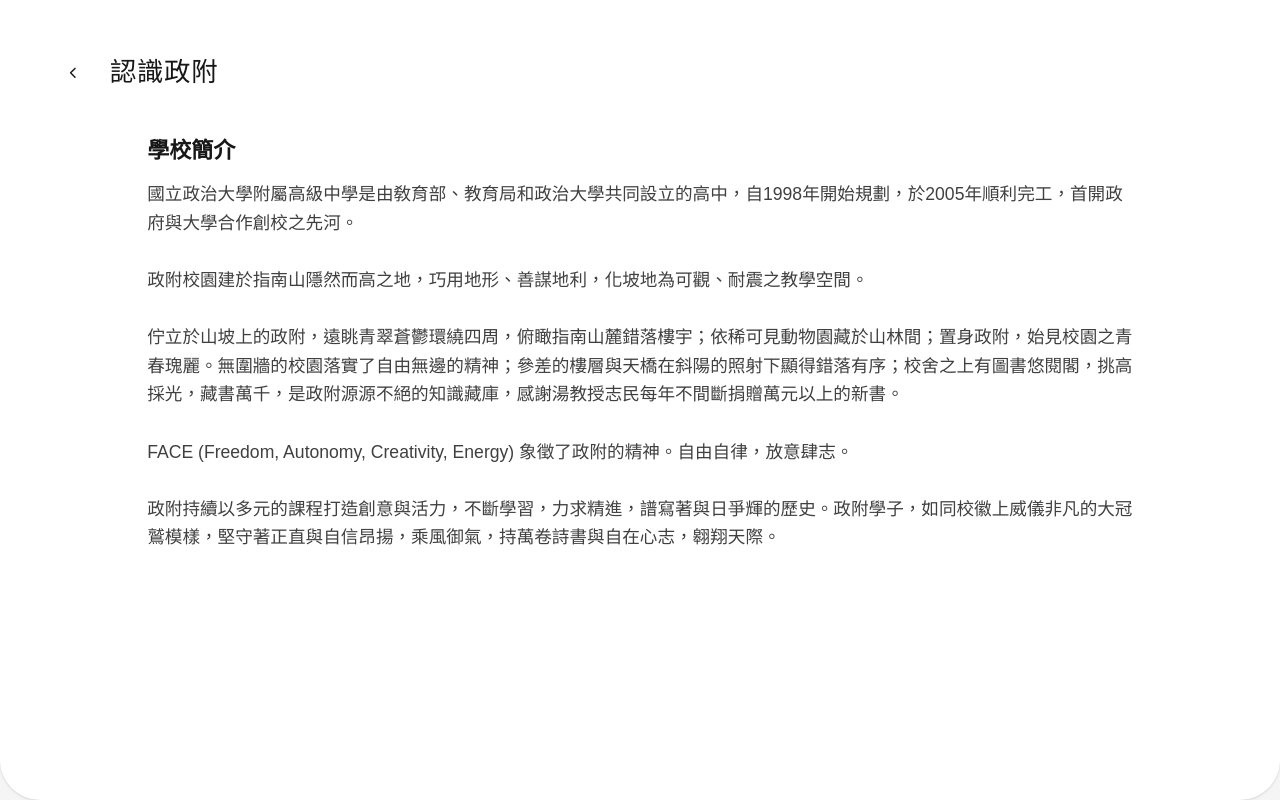
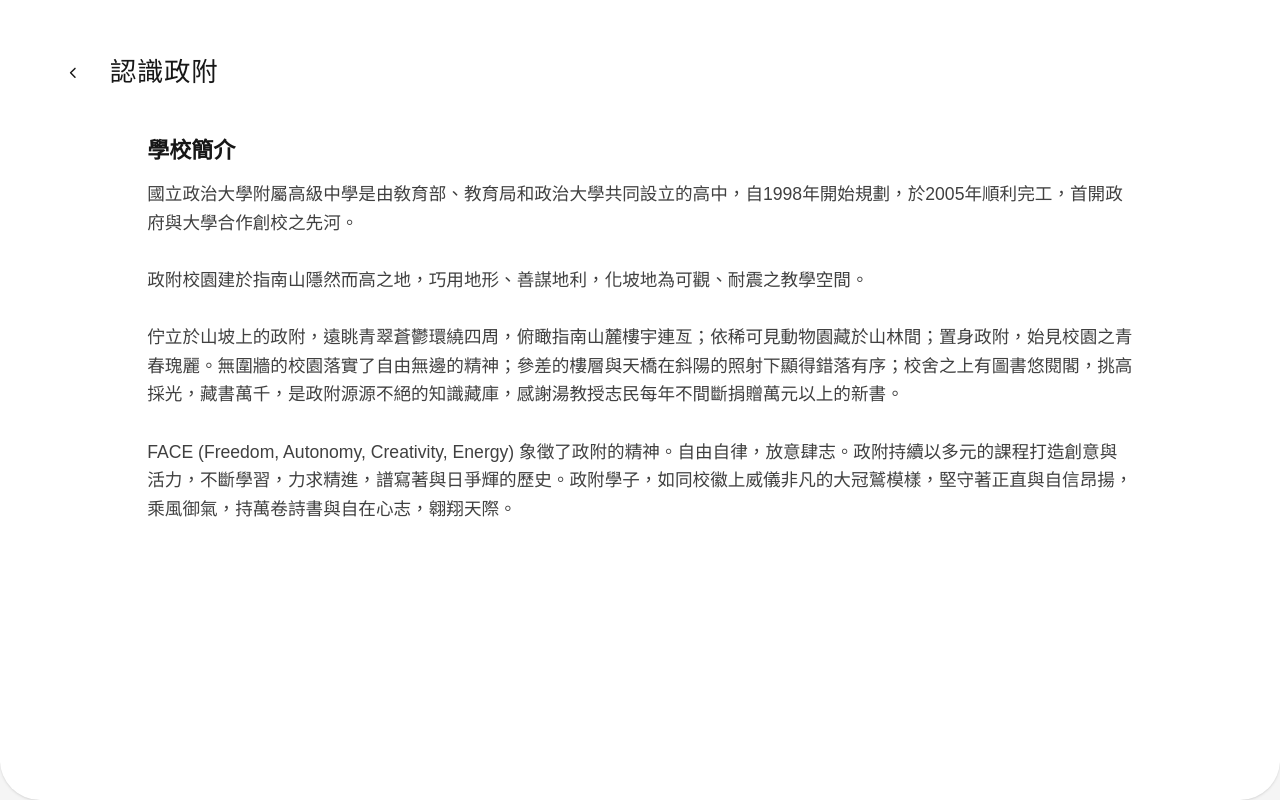
Before and after one commit to SuperSwordTW/ahsnccu, a Next.js app: page /intro in a window 1280 px wide. Built offline with nearby package versions, Linux system fonts and the light colour scheme; a web font is replaced by a local one.

Commit message:
fix: refine wording and structure in school introduction section

```diff
--- a/app/intro/page.tsx
+++ b/app/intro/page.tsx
@@ -30,11 +30,9 @@ export default function IntroPage() {
 <br/><br/>
 政附校園建於指南山隱然而高之地，巧用地形、善謀地利，化坡地為可觀、耐震之教學空間。
 <br/><br/>
-佇立於山坡上的政附，遠眺青翠蒼鬱環繞四周，俯瞰指南山麓錯落樓宇；依稀可見動物園藏於山林間；置身政附，始見校園之青春瑰麗。無圍牆的校園落實了自由無邊的精神；參差的樓層與天橋在斜陽的照射下顯得錯落有序；校舍之上有圖書悠閱閣，挑高採光，藏書萬千，是政附源源不絕的知識藏庫，感謝湯教授志民每年不間斷捐贈萬元以上的新書。
+佇立於山坡上的政附，遠眺青翠蒼鬱環繞四周，俯瞰指南山麓樓宇連亙；依稀可見動物園藏於山林間；置身政附，始見校園之青春瑰麗。無圍牆的校園落實了自由無邊的精神；參差的樓層與天橋在斜陽的照射下顯得錯落有序；校舍之上有圖書悠閱閣，挑高採光，藏書萬千，是政附源源不絕的知識藏庫，感謝湯教授志民每年不間斷捐贈萬元以上的新書。
 <br/><br/>
-FACE (Freedom, Autonomy, Creativity, Energy) 象徵了政附的精神。自由自律，放意肆志。
-<br/><br/>
-政附持續以多元的課程打造創意與活力，不斷學習，力求精進，譜寫著與日爭輝的歷史。政附學子，如同校徽上威儀非凡的大冠鷲模樣，堅守著正直與自信昂揚，乘風御氣，持萬卷詩書與自在心志，翱翔天際。
+FACE (Freedom, Autonomy, Creativity, Energy) 象徵了政附的精神。自由自律，放意肆志。政附持續以多元的課程打造創意與活力，不斷學習，力求精進，譜寫著與日爭輝的歷史。政附學子，如同校徽上威儀非凡的大冠鷲模樣，堅守著正直與自信昂揚，乘風御氣，持萬卷詩書與自在心志，翱翔天際。
             </p>
           </section>
 
```
